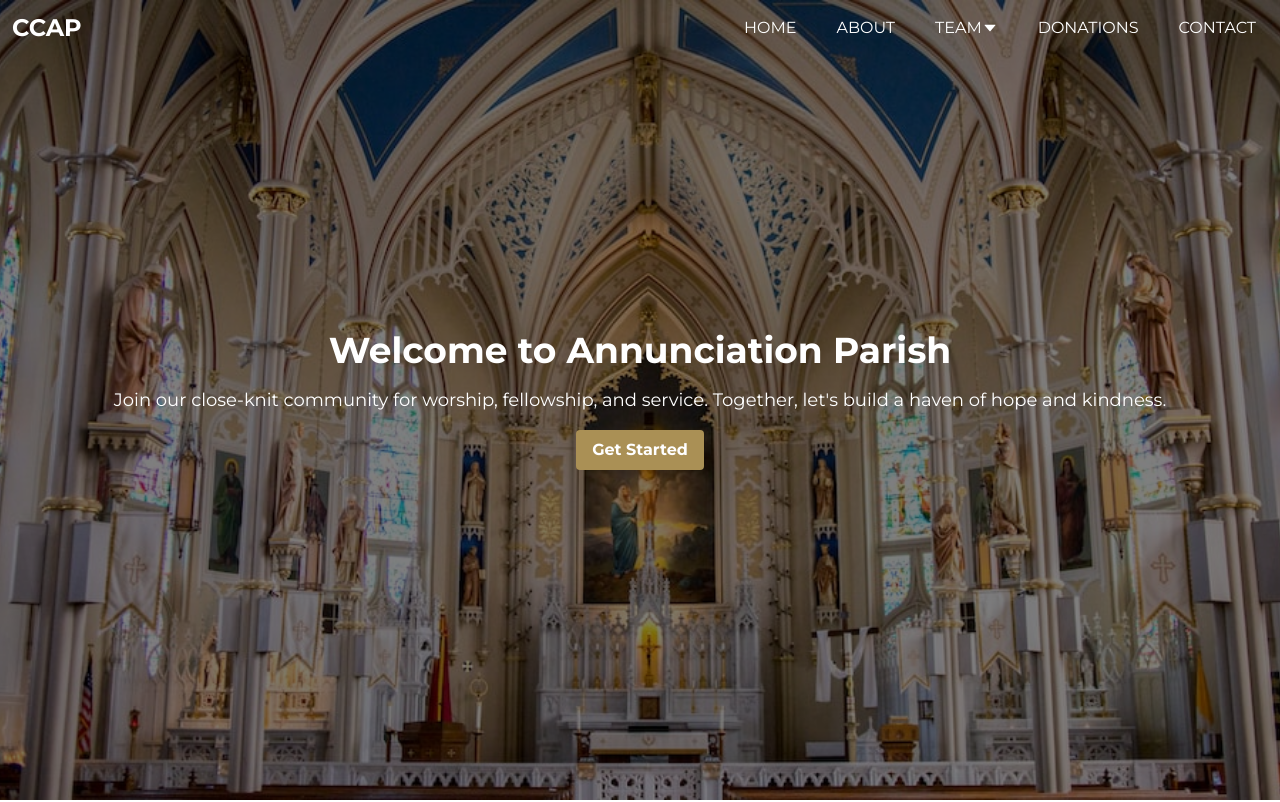
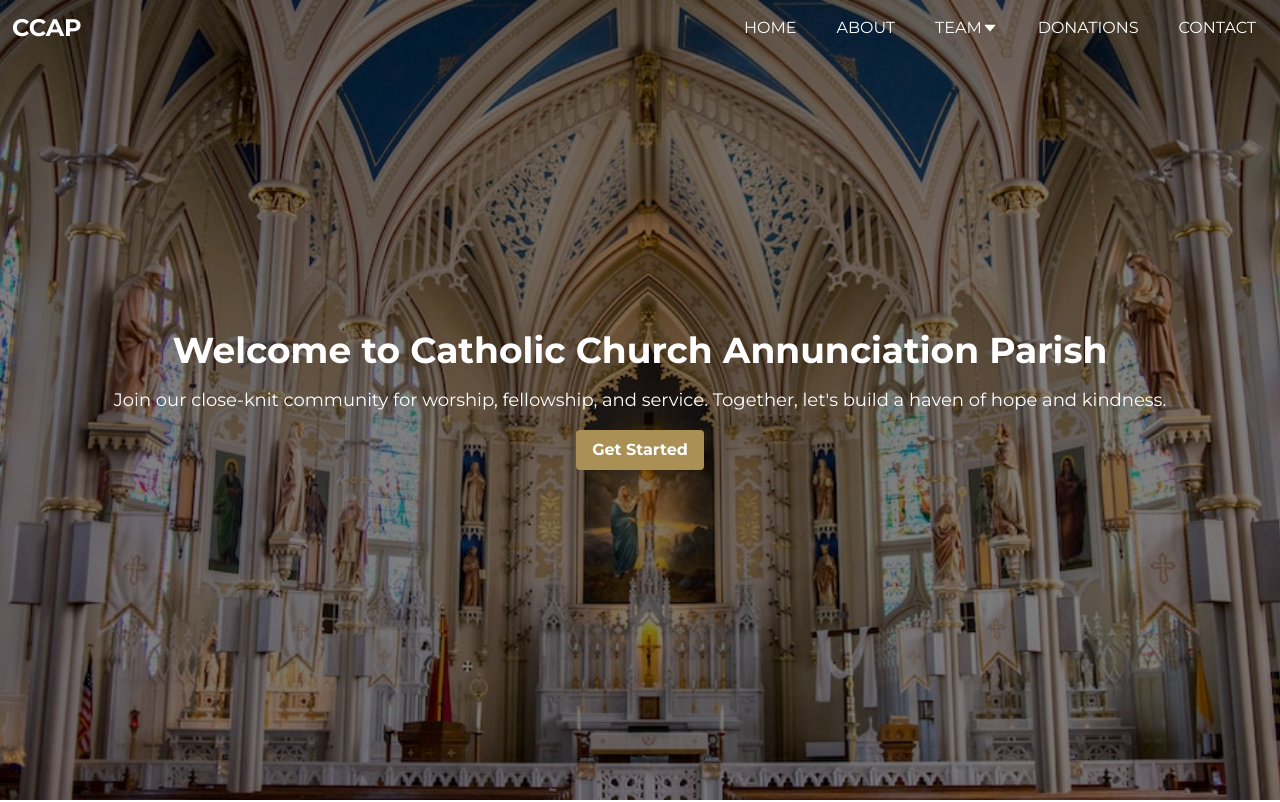
Before and after one commit to davidabuu/church-website, a Next.js app: page / in a window 1280 px wide. Shown: the top 802 px of the page. Built offline with nearby package versions, Linux system fonts and the light colour scheme.

Commit message:
UI better

```diff
--- a/src/app/page.tsx
+++ b/src/app/page.tsx
@@ -21,10 +21,10 @@ const Page = () => {
       <AboutUs />
       <br></br>
       <Masses />
-      {/* <Masses />
+
       <Donations />
       <Subscribe />
-      <Footer /> */}
+      {/* <Footer />  */}
     </div>
   );
 };
--- a/src/components/Intro.tsx
+++ b/src/components/Intro.tsx
@@ -18,7 +18,7 @@ const Intro: React.FC = () => {
       <div className="relative z-10 flex items-center justify-center min-h-screen">
         <div className="text-white text-center">
           <h1 className="text-2xl lg:text-4xl font-bold mb-4 animate__animated animate__fadeInUp">
-            Welcome to Annunciation Parish
+            Welcome to Catholic Church Annunciation Parish
           </h1>
           <p className="text-sm lg:text-lg animate__animated animate__fadeInUp animate__delay-1s">
             Join our close-knit community for worship, fellowship, and service.
```
